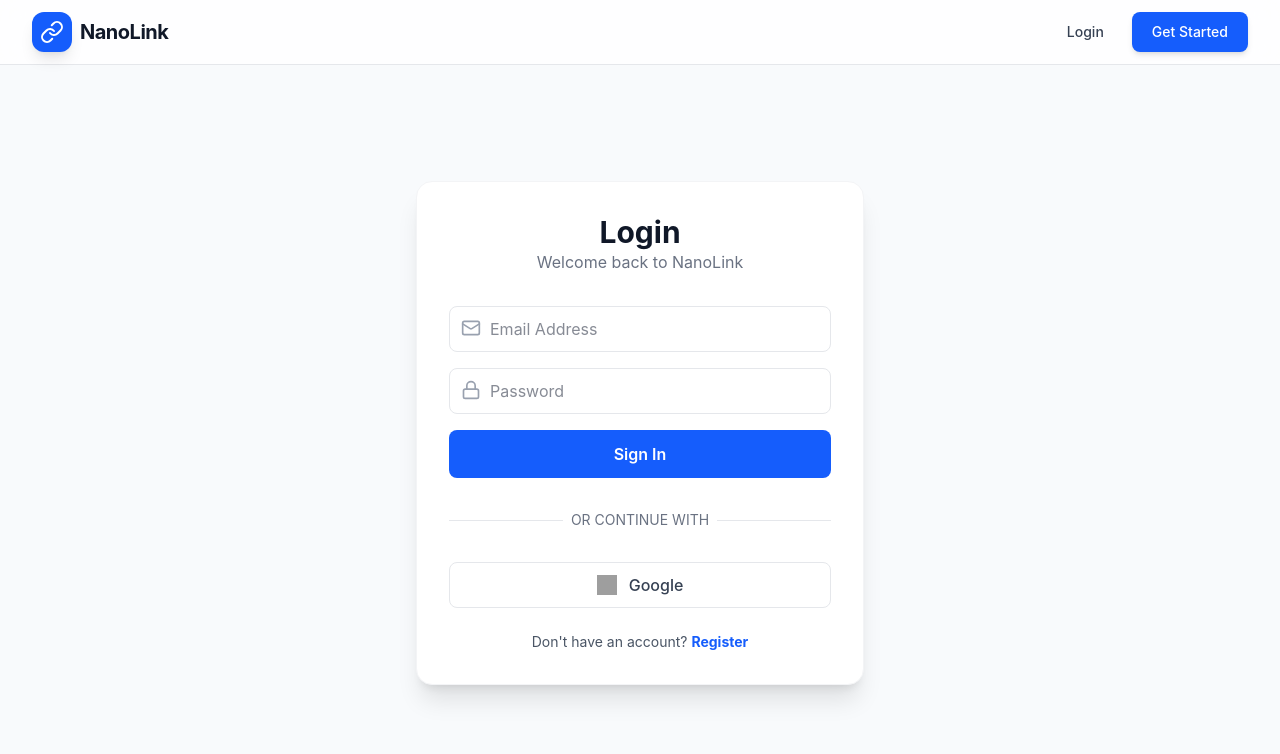
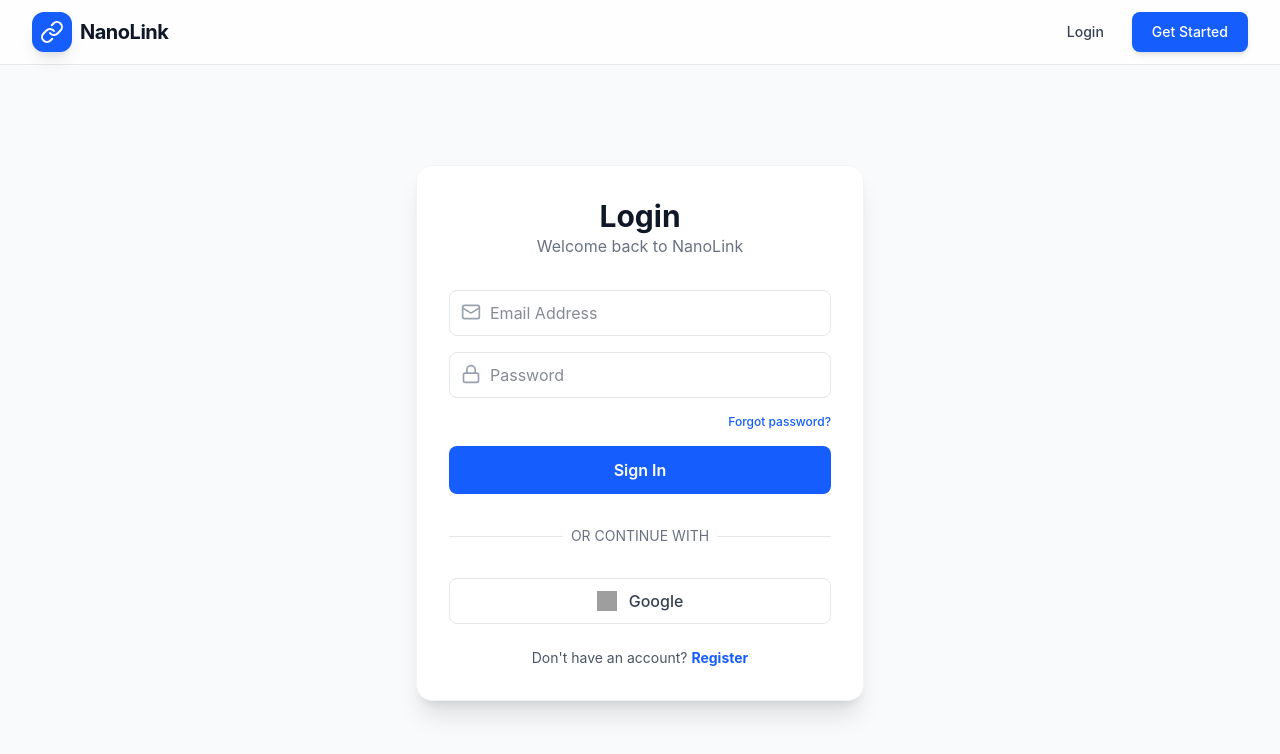
Before and after one commit to hridik-suresh/NanoLink, a React (Vite) app in the folder nanolink-frontend/: page /login in a window 1280 px wide. Shown: the top 754 px of the page. Built offline with nearby package versions, Linux system fonts and the light colour scheme; no server answers; grey boxes are pictures that could not be loaded.

Commit message:
feat: "Forgot Password link is added in the Login page, now the user will be redirected to the forget password page after clicking it.

```diff
--- a/nanolink-frontend/src/pages/Login.jsx
+++ b/nanolink-frontend/src/pages/Login.jsx
@@ -64,6 +64,14 @@ const Login = () => {
               }
             />
           </div>
+          <div className="flex justify-end mt-1">
+            <Link
+              to="/forgot-password"
+              className="text-xs font-medium text-blue-600 hover:text-blue-700 hover:underline"
+            >
+              Forgot password?
+            </Link>
+          </div>
 
           <button
             disabled={loading}
```
